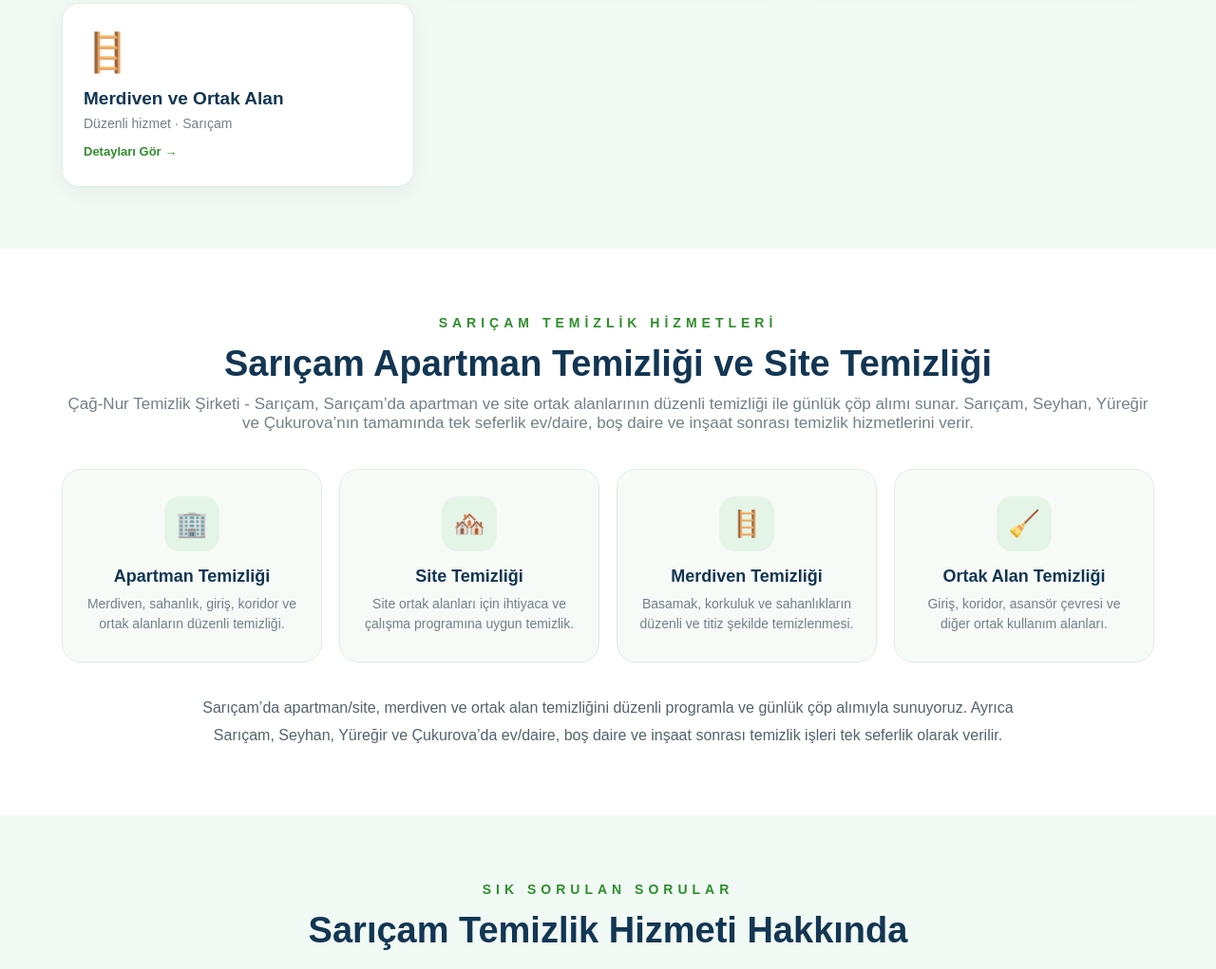
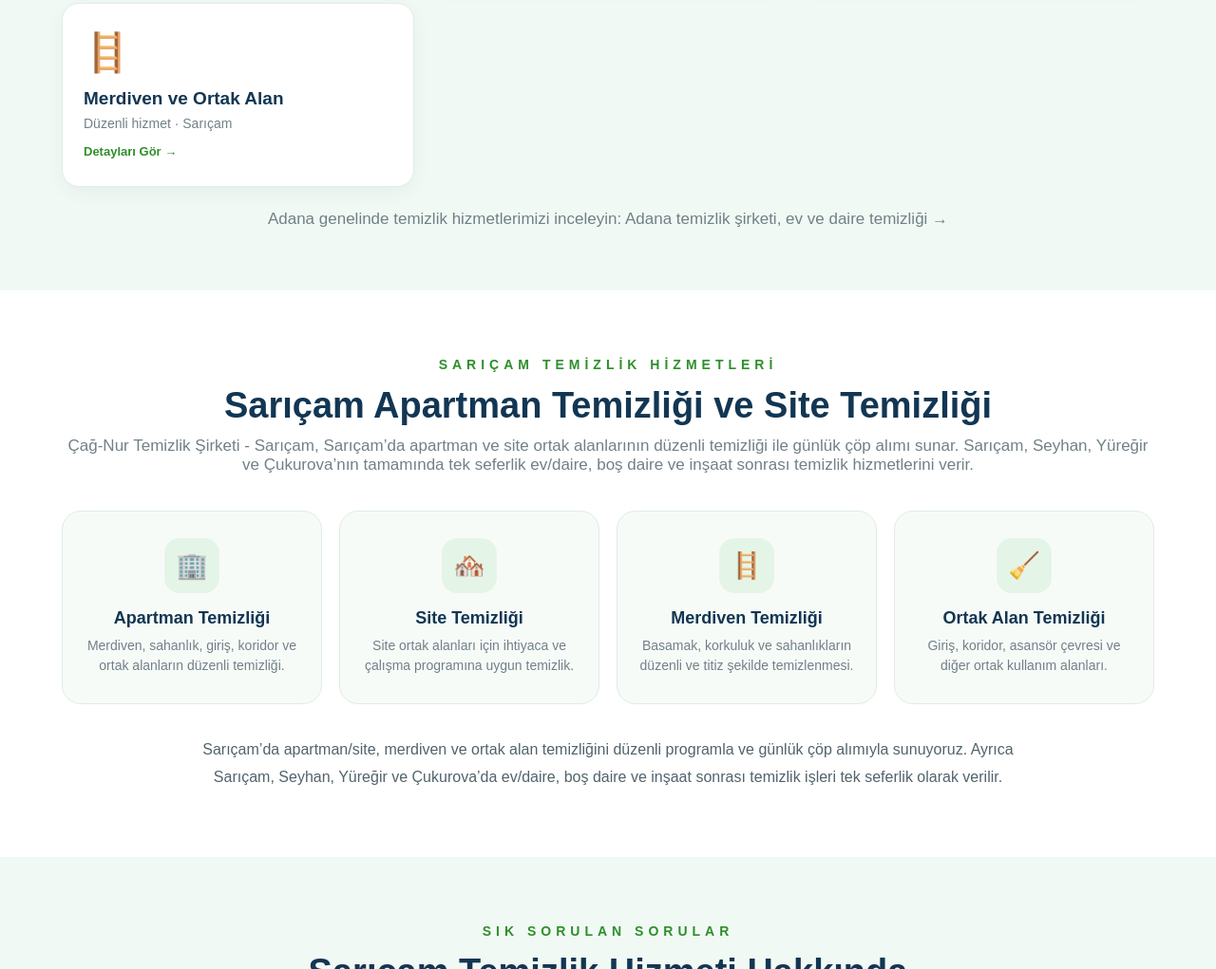
Before and after one commit to cagkansimsek27-cyber/cag-nur-temizlik, a plain HTML site: page index.html in a window 1280 px wide. Shown: the part 2552-3573 px from the top of the page at 95% size. Drawn offline with Linux system fonts and the light colour scheme.

Commit message:
Add contextual homepage link to Adana cleaning services page

```diff
--- a/index.html
+++ b/index.html
@@ -1375,6 +1375,7 @@ body.menu-open{overflow:hidden}
    <button class="service-card service-card-click" type="button" data-service="insaat"><div class="service-icon">🧹</div><h3>İnşaat Sonrası Temizlik</h3><p>Tek seferlik · 4 ilçe</p><span class="service-more">Detayları Gör →</span></button>
    <button class="service-card service-card-click" type="button" data-service="ortak"><div class="service-icon">🪜</div><h3>Merdiven ve Ortak Alan</h3><p>Düzenli hizmet · Sarıçam</p><span class="service-more">Detayları Gör →</span></button>
   </div>
+  <p class="section-sub" style="margin-top:24px;margin-bottom:0"><a href="/adana-temizlik-sirketi.html">Adana genelinde temizlik hizmetlerimizi inceleyin: Adana temizlik şirketi, ev ve daire temizliği →</a></p>
  </div>
 </section>
 
```
